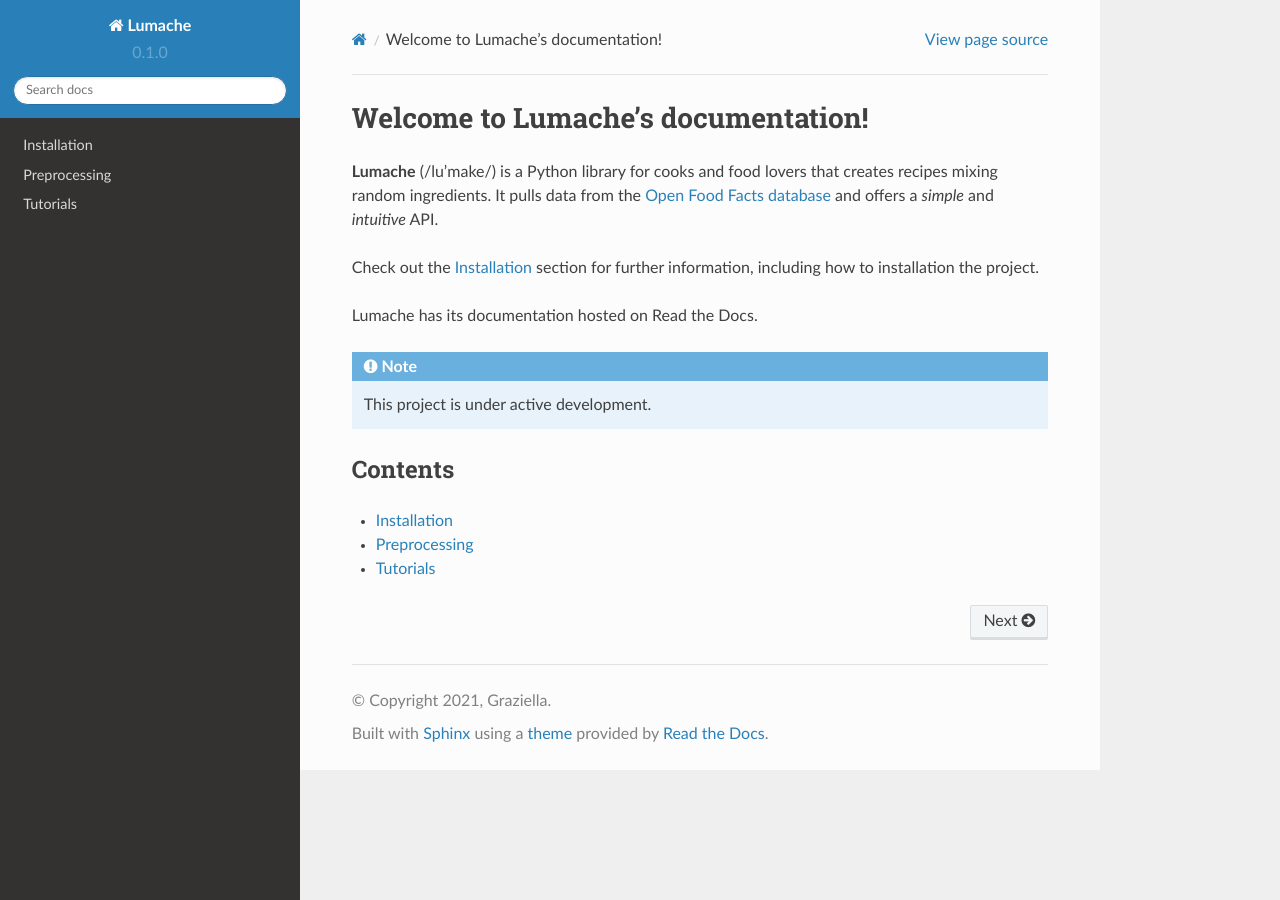
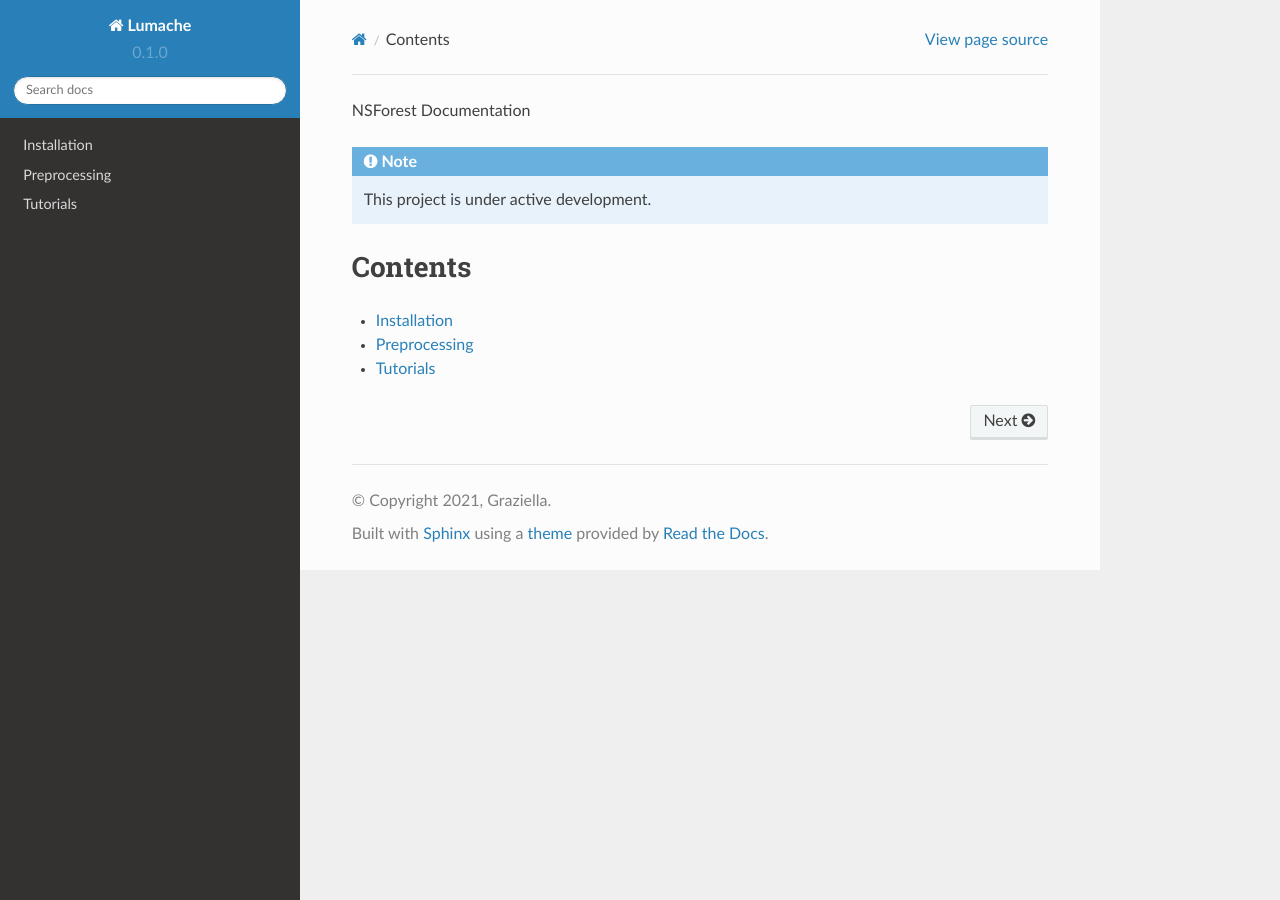
Before and after one commit to JCVenterInstitute/NSForest, a Sphinx documentation site: the page built from docs/source/index.rst, in a window 1280 px wide. Built offline with Sphinx 7.4.7 and the Read the Docs theme 2.0.0, drawn with Linux system fonts in a browser that asks for light colours.

Commit message:
Update index.rst

```diff
--- a/docs/source/index.rst
+++ b/docs/source/index.rst
@@ -1,15 +1,4 @@
-Welcome to Lumache's documentation!
-===================================
-
-**Lumache** (/lu'make/) is a Python library for cooks and food lovers
-that creates recipes mixing random ingredients.
-It pulls data from the `Open Food Facts database <https://world.openfoodfacts.org/>`_
-and offers a *simple* and *intuitive* API.
-
-Check out the :doc:`installation` section for further information, including
-how to :ref:`installation` the project.
-
-Lumache has its documentation hosted on Read the Docs.
+NSForest Documentation
 
 .. note::
 
```
